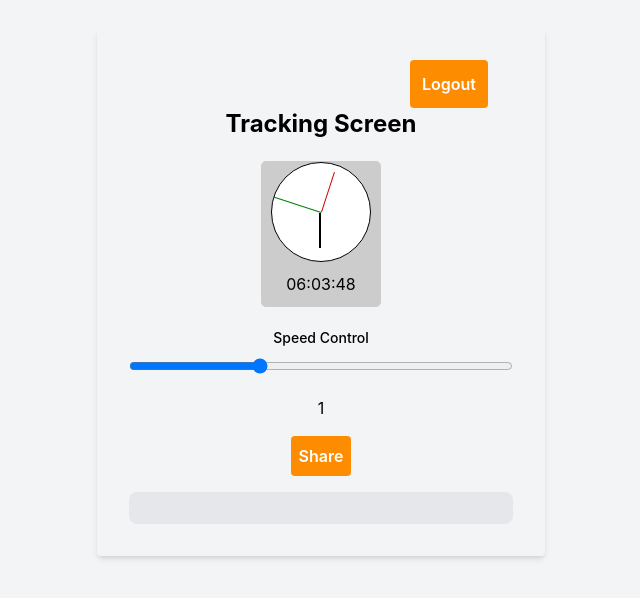
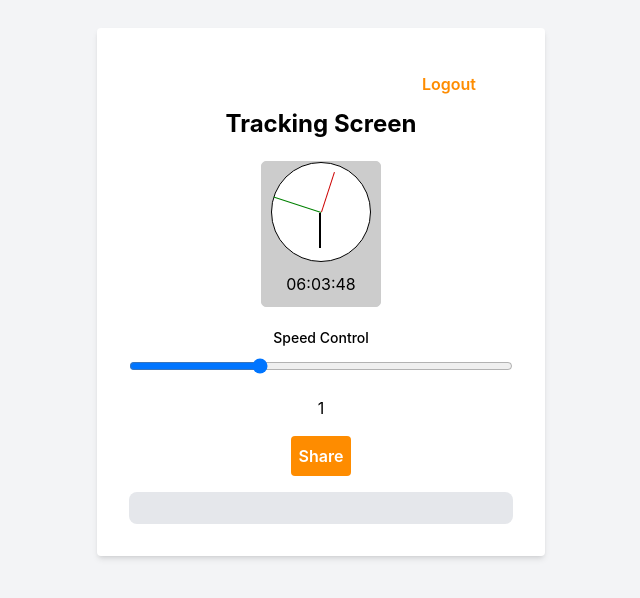
Before and after one commit to sudipbhanja123/onboardingapp, a React (Create React App) app: page /tracking in a window 1280 px wide. Shown: the part 108-706 px from the top of the page, without its empty margins (319-959 px from the left). Built offline with nearby package versions, Linux system fonts and the light colour scheme; no server answers.

Commit message:
updated tracking

```diff
--- a/src/pages/Tracking.js
+++ b/src/pages/Tracking.js
@@ -143,10 +143,10 @@ const Tracking = () => {
   console.log("Time=", initialTime);
   return (
     <div className="min-h-screen flex flex-col items-center justify-center bg-gray-100">
-      <div className="p-8 rounded shadow-md w-full max-w-md text-center">
+      <div className="p-8 rounded shadow-md w-full max-w-md text-center bg-white h-screen md:h-auto">
         <button
           onClick={handleLogout}
-          className="bg-primeryBtn text-white p-3 ml-64 rounded font-semibold"
+          className=" text-primeryBtn p-3 ml-64 rounded font-semibold cursor-pointer hover:underline"
         >
           Logout
         </button>
```
